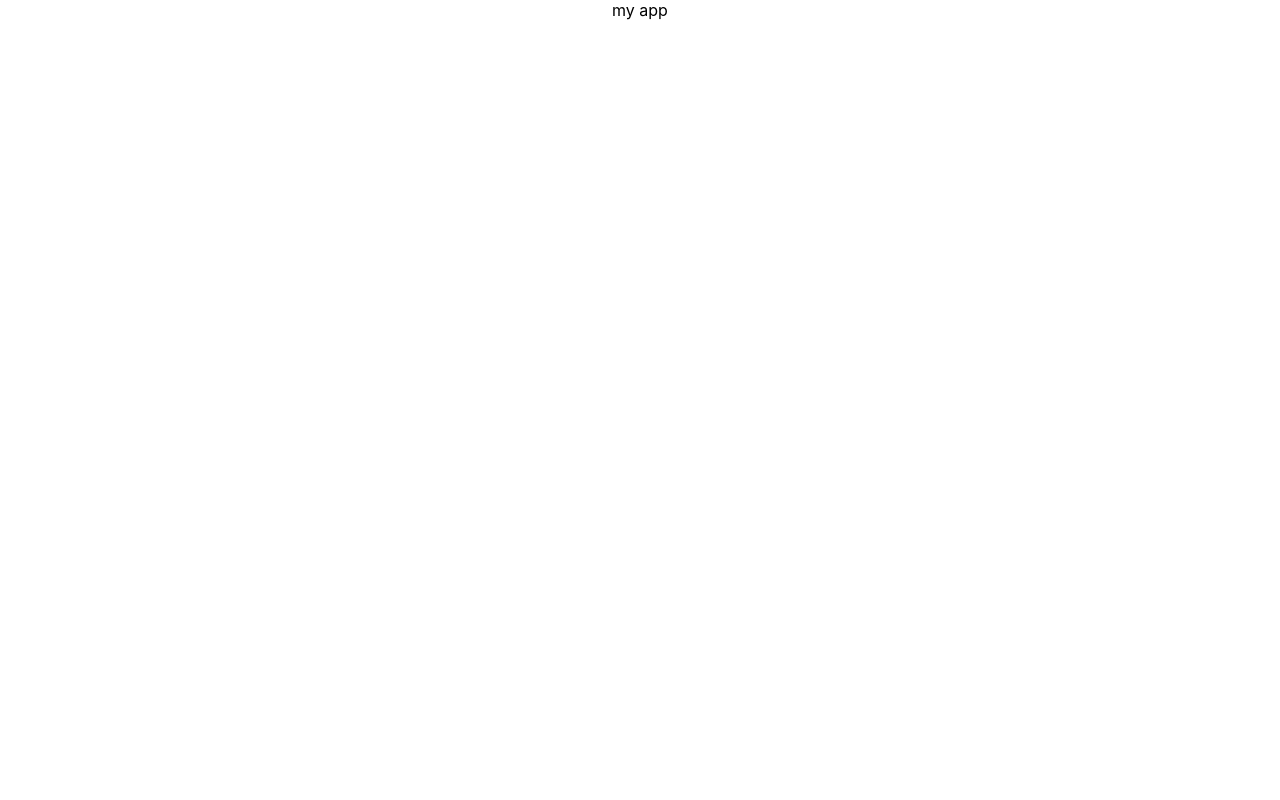
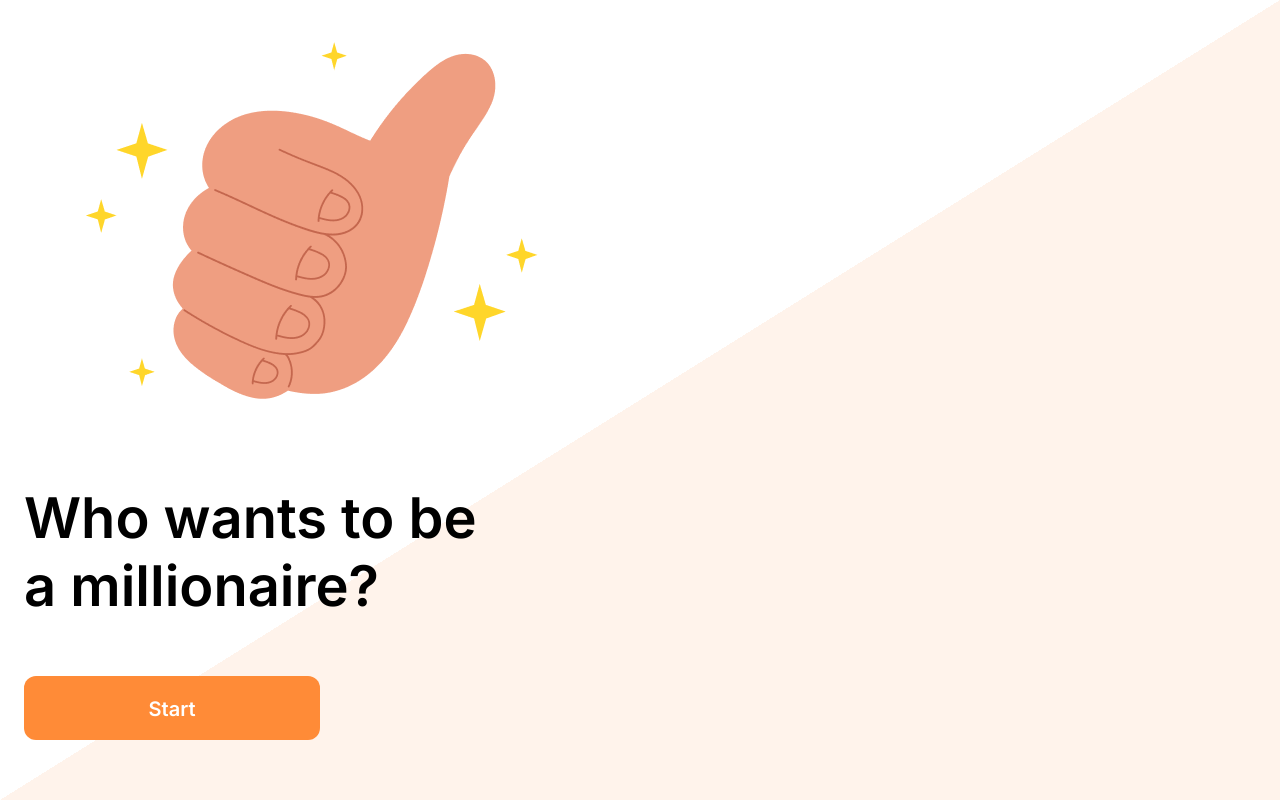
Before and after one commit to romanchenkopavel/billionare-app, a React (Create React App) app: page / in a window 1280 px wide. Built offline with nearby package versions, Linux system fonts and the light colour scheme.

Commit message:
feat: add welcome screen

```diff
--- a/src/views/layout/App.tsx
+++ b/src/views/layout/App.tsx
@@ -1,7 +1,7 @@
-import './App.css';
+import { WelcomeScreen } from 'views/welcome-screen/components';
 
 function App() {
-    return <div className="App">my app</div>;
+    return <WelcomeScreen />;
 }
 
 export default App;
--- /dev/null
+++ b/src/views/welcome-screen/components/index.tsx
@@ -0,0 +1 @@
+export { default as WelcomeScreen } from './welcome-screen';
--- /dev/null
+++ b/src/views/welcome-screen/components/welcome-screen.module.css
@@ -0,0 +1,62 @@
+@import '~styles/vars.css';
+
+.wrapper {
+    height: 100%;
+    background-image: linear-gradient(
+        to top left,
+        var(--orange-5) 50%,
+        var(--white-100) 50%
+    );
+
+    display: flex;
+    align-items: center;
+    justify-self: center;
+}
+
+.content {
+    display: flex;
+    flex-wrap: wrap;
+}
+
+.greeting {
+    font-weight: 600;
+    font-size: 56px;
+    max-width: 60%;
+}
+
+.greetingBox {
+    display: flex;
+    flex-direction: column;
+    justify-content: center;
+}
+
+.logo {
+    max-width: 100%;
+    max-height: 100%;
+}
+
+@media (max-width: 1200px) {
+    .greetingBox {
+        align-items: center;
+    }
+
+    .greeting {
+        text-align: center;
+    }
+}
+
+@media (min-width: 1200px) {
+    .greetingBox {
+        padding: 24px;
+    }
+}
+
+@media (max-width: 640px) {
+    .greeting {
+        font-size: 2.5rem;
+    }
+
+    .greetingBox {
+        align-items: center;
+    }
+}
--- /dev/null
+++ b/src/views/welcome-screen/components/welcome-screen.tsx
@@ -0,0 +1,23 @@
+import { Button } from 'shared/button';
+
+import handLogo from 'assets/hand.png';
+
+import cn from './welcome-screen.module.css';
+
+const WelcomeScreen = () => {
+    return (
+        <div className={cn.wrapper}>
+            <div className={cn.content}>
+                <img className={cn.logo} src={handLogo} alt="thumbs up" />
+                <div className={cn.greetingBox}>
+                    <p className={cn.greeting}>
+                        Who wants to be a millionaire?
+                    </p>
+                    <Button onClick={console.log} content="Start" />
+                </div>
+            </div>
+        </div>
+    );
+};
+
+export default WelcomeScreen;
```
Also changed, not shown: src/shared/types.ts (added, +7 -0 lines), src/assets/hand.png (added).
